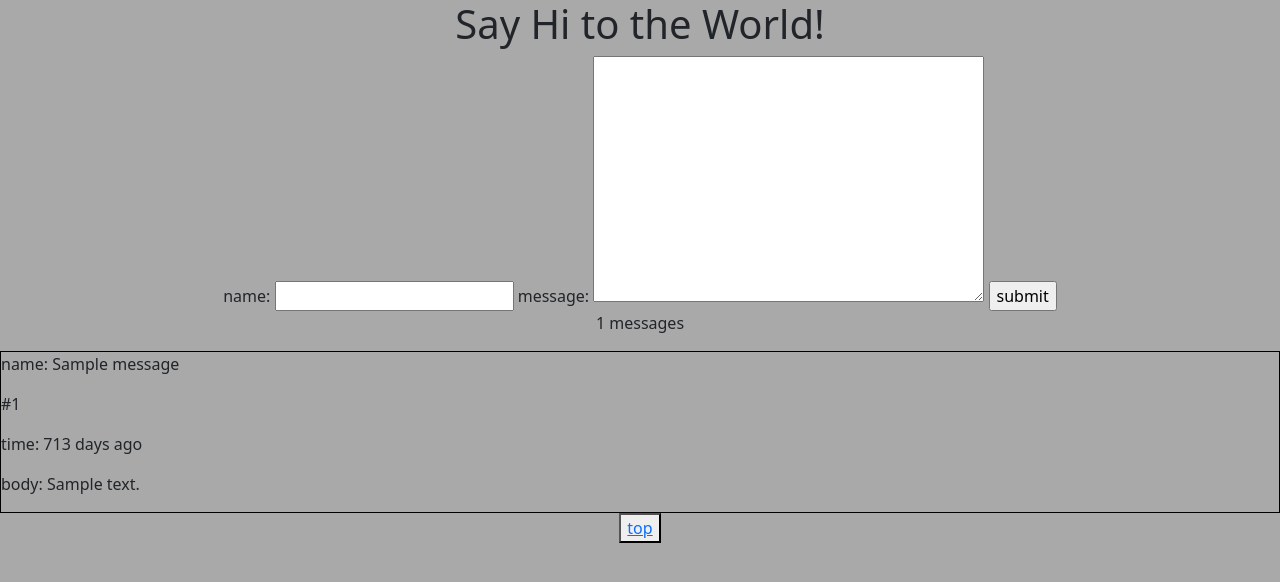
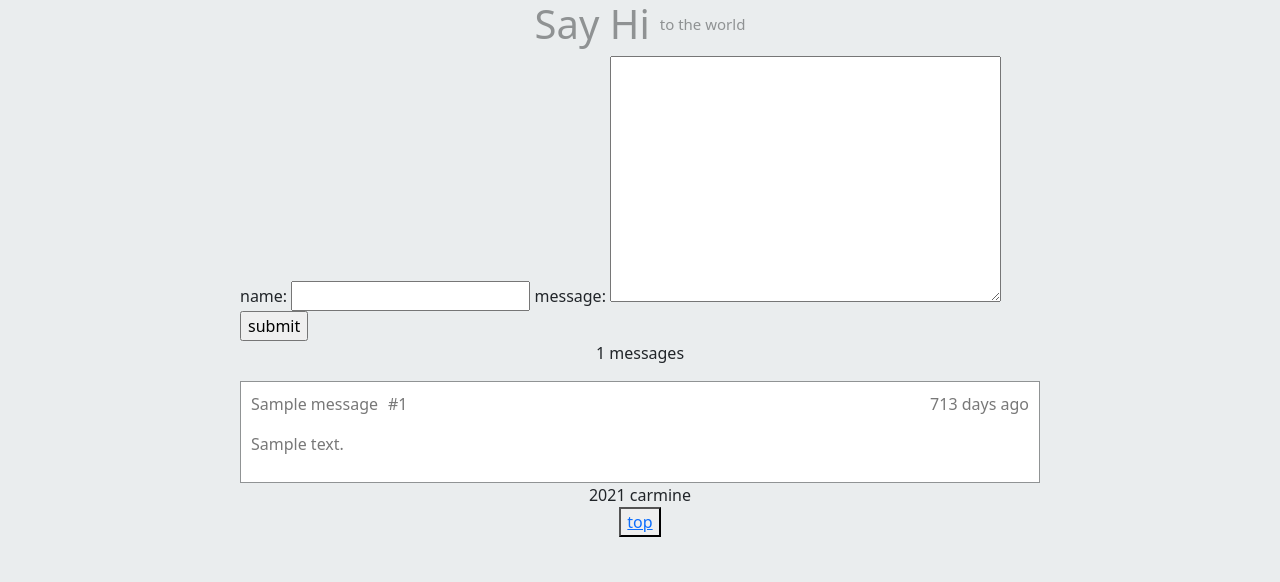
Before and after one commit to carmineDYJ/django-message-board, a Django app: page / in a window 1280 px wide. Shown: the top 582 px of the page. Run offline with Django 4.2, Linux system fonts and the light colour scheme; tables that the repository leaves empty hold one stand-in row (values such as "Sample post"); some libraries are stand-ins or nearby versions.

Commit message:
add some style

```diff
--- a/message_board/static/message_board/css/style.css
+++ b/message_board/static/message_board/css/style.css
@@ -3,15 +3,45 @@ ul.errorlist {
     display:none;
 }
 body{
-    background: darkgray;
+    background: #eaedee;
 }
 main{
-    min-width: 60%;
+    margin-left: auto;
+    margin-right: auto;
+    min-width: 600px;
+    max-width: 800px;
     display: flex;
     flex-direction: column;
     align-items: center;
 }
+#page-title{
+    display: flex;
+    flex-wrap: nowrap;
+    align-items: center;
+    color: #8f9293;
+}
+.page-title-small-part{
+    margin-left: 10px;
+    font-size: 15px;
+}
 .message{
+    display: flex;
+    flex-wrap: wrap;
+    flex-direction: column;
     min-width: 100%;
-    border: 1px solid black;
+    border: 1px solid #909394;
+    background: #ffffff;
+    padding: 10px;
 }
+.message p{
+    color: #787878;
+}
+.message > .message-name-index-time{
+    display: flex;
+}
+.message > .message-name-index-time > .message-index{
+    margin-left: 10px
+}
+.message > .message-name-index-time > .message-time{
+    margin-left: auto;
+}
--- a/message_board/templates/message_board/index.html
+++ b/message_board/templates/message_board/index.html
@@ -13,7 +13,9 @@
 </head>
 <body>
 <main>
-    <h1 id="top">Say Hi to the World!</h1>
+    <h1 id="page-title">Say Hi
+        <div class="page-title-small-part">to the world</div>
+    </h1>
     <form method="post">
         {% csrf_token %}
         {{ form }}
@@ -29,21 +31,26 @@
     {#display messages in a reverse order#}
     {% for message in message_list reversed %}
         <div class="message">
-            <p>name: {{ message.name }}</p>
-            <p>#{{ forloop.counter }}</p>
-            {% if message.days_from_now > 0 %}
-                <p>time: {{ message.days_from_now }} days ago</p>
-            {% elif message.hours_from_now > 0 %}
-                <p>time: {{ message.hours_from_now }} hours ago</p>
-            {% elif message.minutes_from_now > 0 %}
-                <p>time: {{ message.minutes_from_now }} minutes ago</p>
-            {% else %}
-                <p>time: just now</p>
-            {% endif %}
-            <p>body: {{ message.body }}</p>
+            <div class="message-name-index-time">
+                <p class="message-name">{{ message.name }}</p>
+                <p class="message-index">#{{ forloop.counter }}</p>
+                <p class="message-time">
+                    {% if message.days_from_now > 0 %}
+                        {{ message.days_from_now }} days ago
+                    {% elif message.hours_from_now > 0 %}
+                        {{ message.hours_from_now }} hours ago
+                    {% elif message.minutes_from_now > 0 %}
+                        {{ message.minutes_from_now }} minutes ago
+                    {% else %}
+                        just now
+                    {% endif %}
+                </p>
+            </div>
+            <p>{{ message.body }}</p>
         </div>
     {% endfor %}
-    <button><a href="#top">top</a></button>
+    <footer>2021 carmine</footer>
+    <button><a href="#page-title">top</a></button>
 </main>
 <script src="{% static 'message_board/js/bootstrap.bundle.min.js' %}"></script>
 </body>
```
